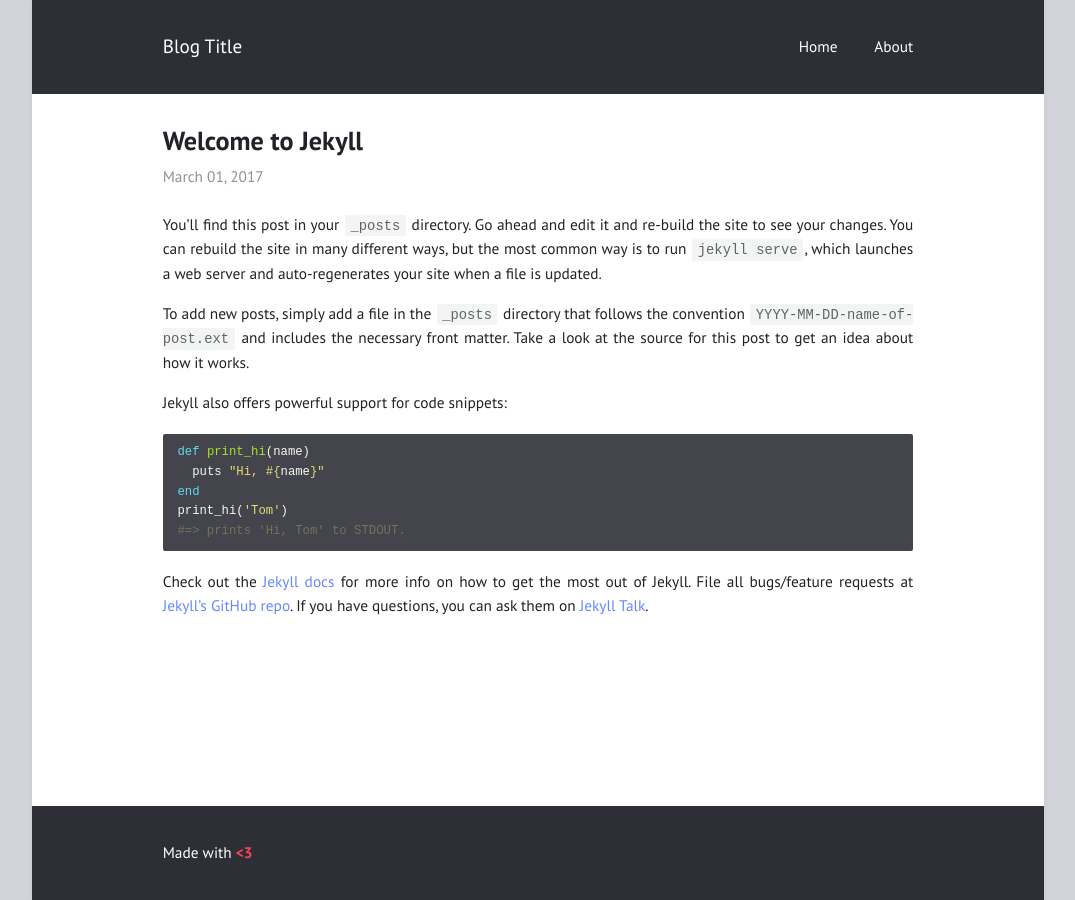
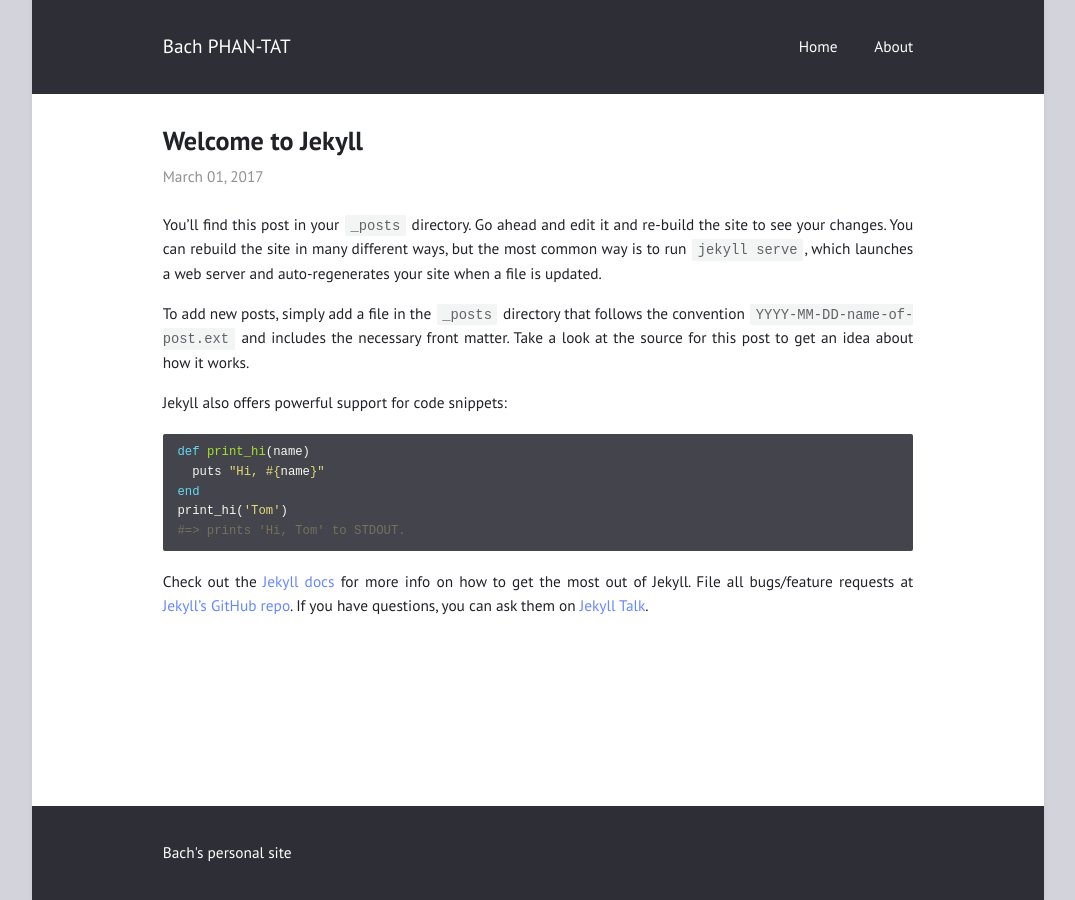
Before and after one commit to phantatbach/phantatbach.github.io, a Jekyll site: the page built from _posts/2017-03-01-welcome-to-jekyll.md, in a window 1280 px wide. Shown: the whole page, without its empty margins (102-1177 px from the left). Built offline with Jekyll 4.4.1, drawn with Linux system fonts in a browser that asks for light colours.

Commit message:
modified:   _config.yml

```diff
--- a/_config.yml
+++ b/_config.yml
@@ -1,6 +1,6 @@
-title: "Blog Title"
-author: "Blog Author"
-description: "Made with <b style=\"color: #f45;\">&lt;3</b>"
+title: "Bach PHAN-TAT"
+author: "Bach PHAN-TAT"
+description: "Bach's personal site"
 permalink: /:title/
 lang: "en"
 excerpt_separator: "\n\n\n"
@@ -20,9 +20,11 @@
   - {file: "README.md"}
 
 external:                  # shows a footer with social links - for available icons see fontawesome.com/icons
-  - {title: Mail, icon: envelope, url: "mailto:niklasbuschmann@users.noreply.github.com"}
-  - {title: Github, icon: github, url: "https://github.com/niklasbuschmann/contrast"}
-  - {title: Subscribe, icon: rss, url: "/feed.xml"}
+  - {title: Mail, icon: envelope, url: "mailto:phantatbach@gmail.com"}
+  - {title: Github, icon: github, url: "https://github.com/phantatbach"}
+  - {title: Facebook, icon: facebook, url: "https://facebook.com/phantatbach"}
+  - {title: twitter, icon: twitter, url: "https://x.com/phantatbach"}
+  # - {title: Subscribe, icon: rss, url: "/feed.xml"}
 
 comments:
 #  disqus_shortname: ""    # see https://disqus.com/
```
